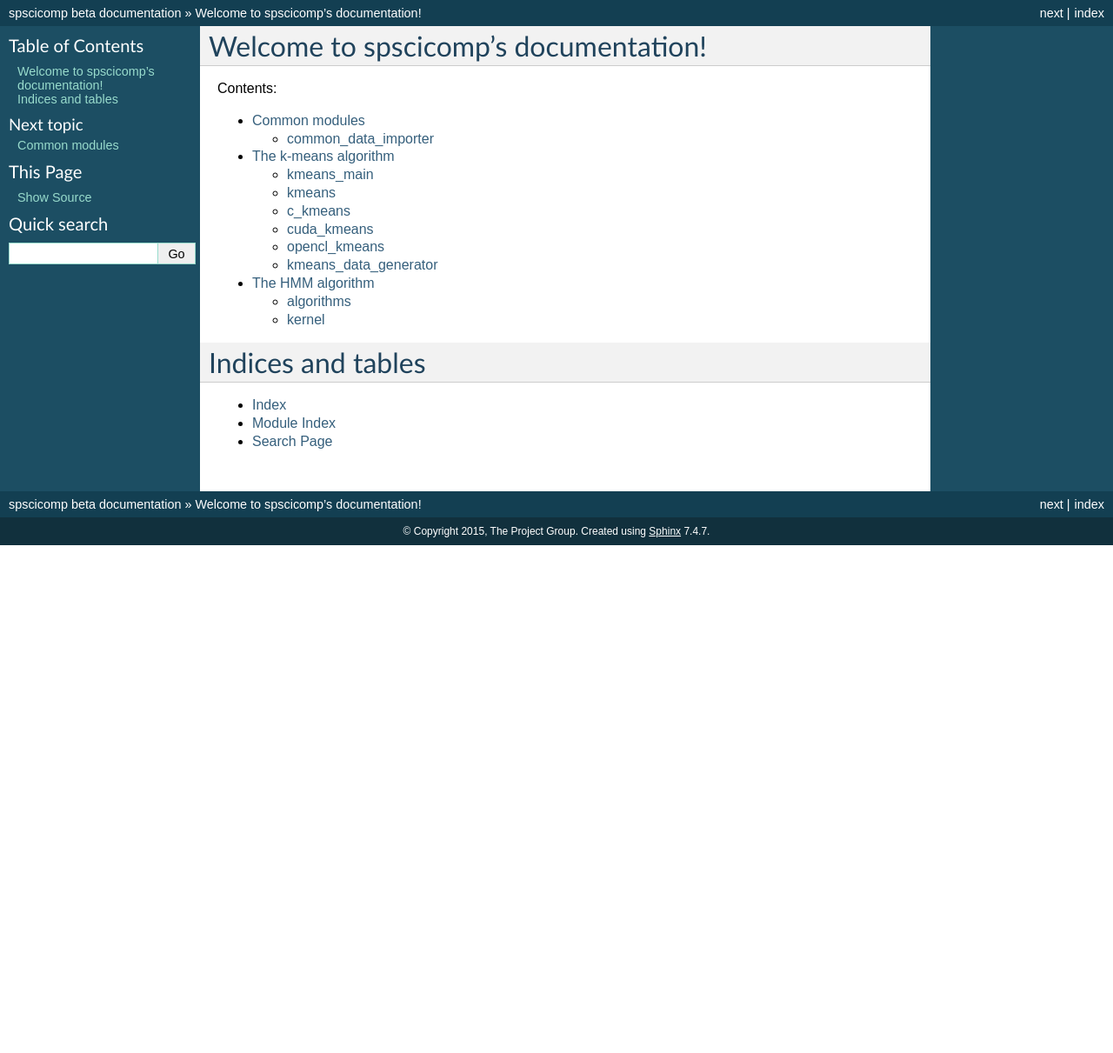
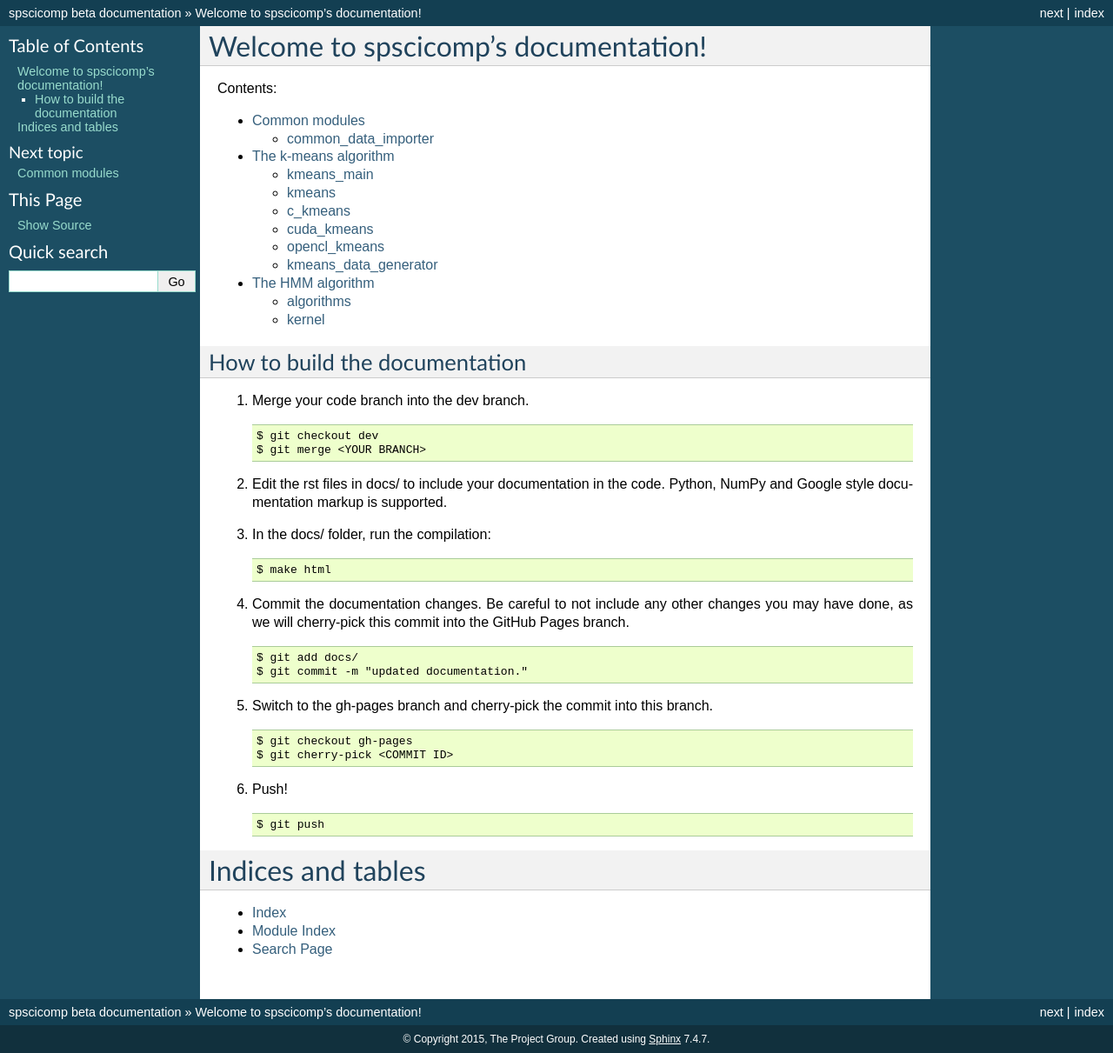
Before and after one commit to clonker/spscicomp, a Sphinx documentation site: the page built from docs/index.rst, in a window 1280 px wide. Shown: the whole page at 87% size. Built offline with Sphinx 7.4.7, drawn with Linux system fonts in a browser that asks for light colours; before the commit the page ends 900 px from its top, so only the background shows below that.

Commit message:
added a howto to build the documentation.

```diff
--- a/docs/index.rst
+++ b/docs/index.rst
@@ -16,6 +16,35 @@ Contents:
    hmm
 
 
+==============================
+How to build the documentation
+==============================
+
+1. Merge your code branch into the dev branch. ::
+
+    $ git checkout dev
+    $ git merge <YOUR BRANCH>
+
+2. Edit the rst files in docs/ to include your documentation in the code. Python, NumPy and Google style documentation markup is supported.
+3. In the docs/ folder, run the compilation: ::
+
+    $ make html
+
+4. Commit the documentation changes. Be careful to not include any other changes you may have done, as we will cherry-pick this commit into the GitHub Pages branch. ::
+
+    $ git add docs/
+    $ git commit -m "updated documentation."
+
+5. Switch to the gh-pages branch and cherry-pick the commit into this branch. ::
+
+    $ git checkout gh-pages
+    $ git cherry-pick <COMMIT ID>
+
+6. Push! ::
+
+    $ git push
+
+
 Indices and tables
 ==================
 
```
Also changed, not shown: 10 other files.
